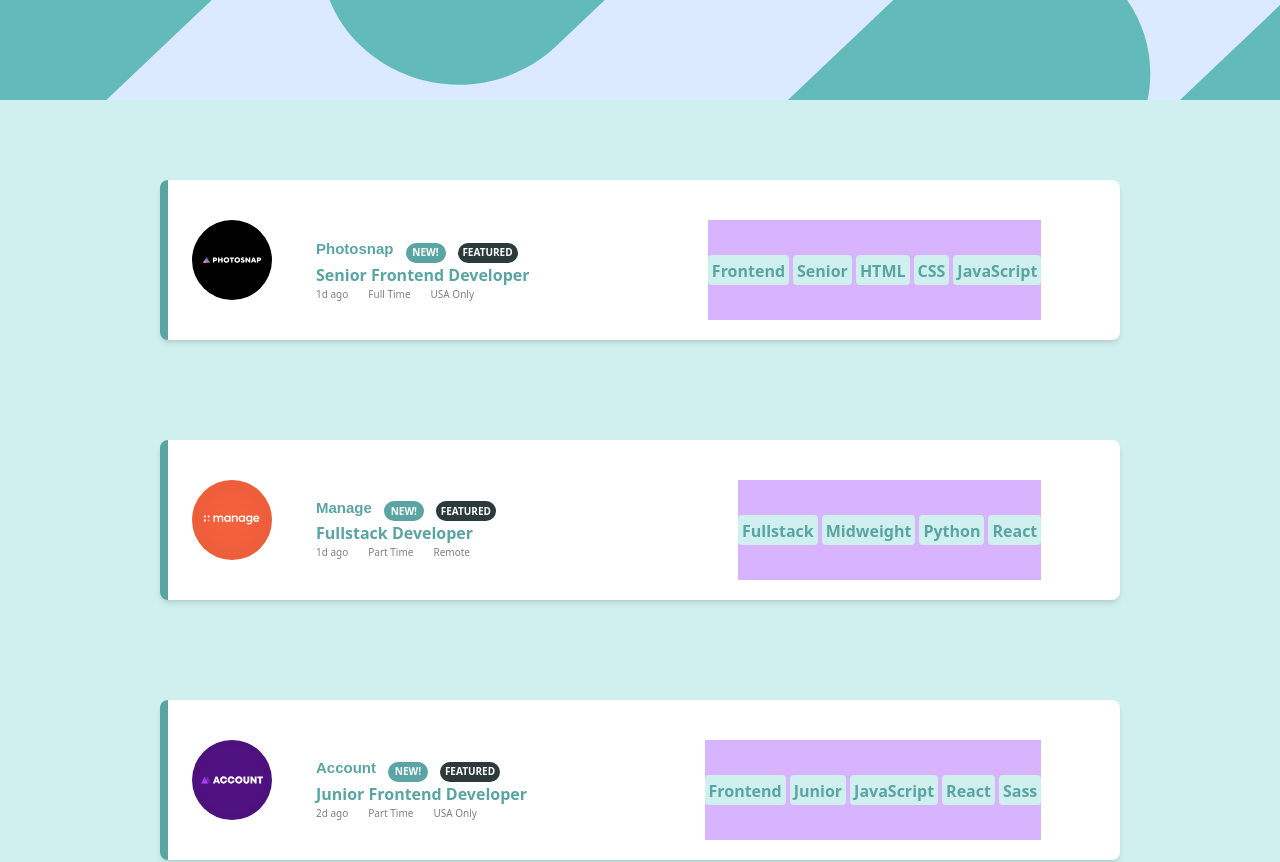
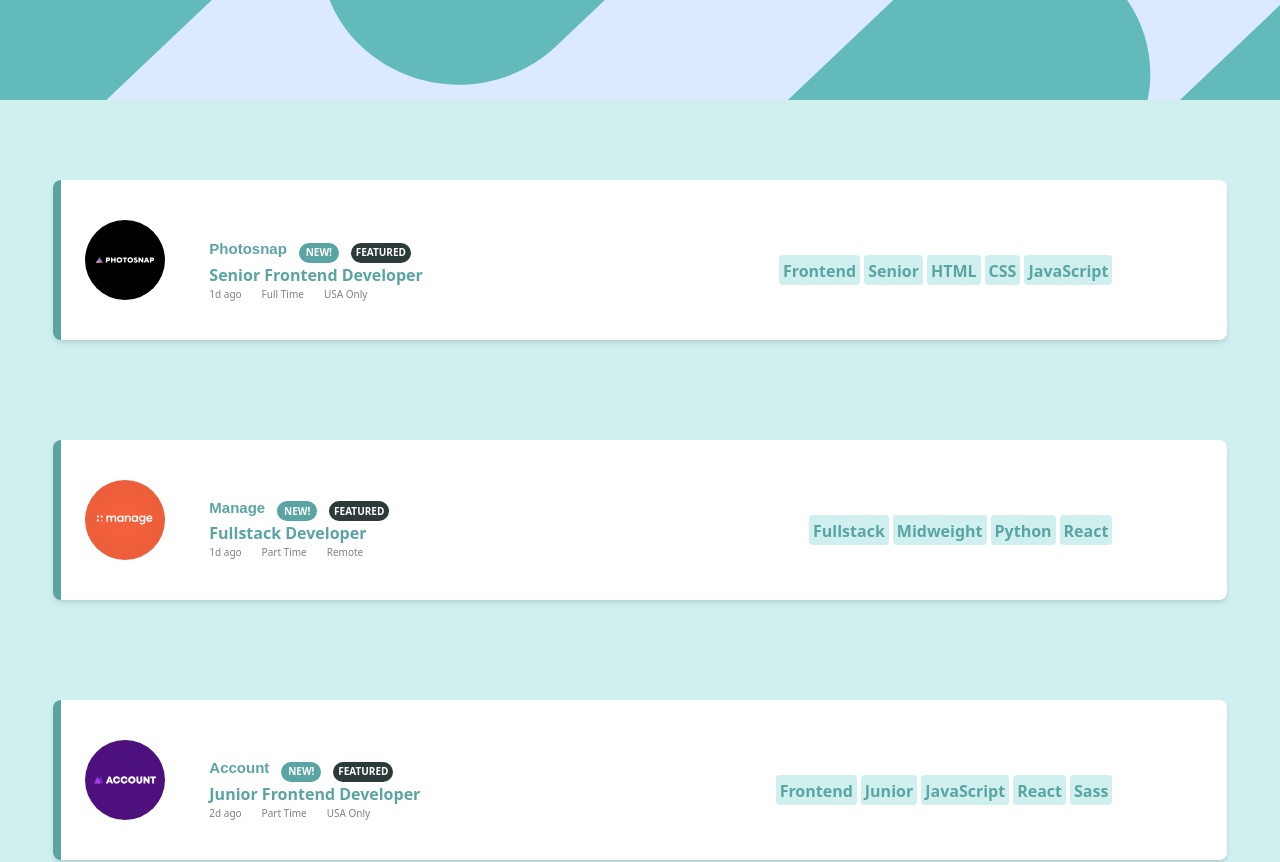
Before and after one commit to fatemehfaraji1996/redux-tolkit-jobproject, a React (Vite) app in the folder vite-project/: page / in a window 1280 px wide. Shown: the top 862 px of the page. Built offline with nearby package versions, Linux system fonts and the light colour scheme.

Commit message:
end style

```diff
--- a/vite-project/src/components/box.jsx
+++ b/vite-project/src/components/box.jsx
@@ -359,12 +359,12 @@ export default function Box() {
 
               <div
                 key={i}
-                className="whiteBox BIGBOX w-9/12 h-80 bg-white flex flex-col mt-20 rounded-lg shadow-md border-l-8 sm:h-40 sm:pb-5"
+                className="whiteBox BIGBOX w-9/12 h-80 bg-white flex flex-col mt-20 rounded-lg shadow-md border-l-8 sm:h-40 sm:pb-5 sm:w-11/12 "
               >
                 <div className="relative inline bottom-10 left-6 sm:top-10 sm:bottom-0 h-10 sm:w-20">
                   <img src={x.logo} alt="" />
                 </div>
-                <div className=" flex flex-col mr-5 ml-5 sm:mt-auto sm:mb-auto sm:w-auto sm-h-40 sm:mr-5 sm:flex sm:flex-row sm:gap-5 sm:h-40  sm:ml-14 md:w-10/12 md:gap-0 md:ml-20 md:flex md:flex-row md:pl-16  md:mt-0                   ">
+                <div className=" flex flex-col mr-5 ml-5  sm:w-auto sm-h-40 sm:mr-5 sm:flex sm:flex-row sm:gap-5 sm:h-40  sm:ml-14 md:w-10/12 md:gap-0 md:ml-20 md:flex md:flex-row md:pl-16  md:mt-0                   ">
                   <div className=" flex flex-col sm:flex sm:flex-col sm:pl-14 md:pl-1 ">
                     <div className=" flex flex-col items-start  gap-3 mt-2 sm:flex sm:items-start   ">
                       <div className="flex gap-3 ml-0">
@@ -397,7 +397,7 @@ export default function Box() {
                       <hr class="h-px my-8 bg-gray-200 border-0 dark:bg-gray-700 sm:hidden" />
                     </div>
                   </div>
-                  <div className="  flex flex-wrap gap-3 sm:flex sm:flex-row   sm:items-center sm:ml-1  md:flex  md:gap-1 md:flex-row md:w-auto md:ml-auto sm:bg-purple-300 md:bg-purple-300 md:flex-wrap md:pl-0  ">
+                  <div className="  flex flex-wrap gap-3 sm:flex sm:flex-row sm:mt-auto sm:mb-auto sm:box-border  md:flex  md:gap-1 md:flex-row md:w-auto md:ml-auto  md:flex-wrap md:pl-0  ">
                     <button
                       className="skilsBtn rounded"
                       onClick={() => handleSkillClick(x.role)}
```
